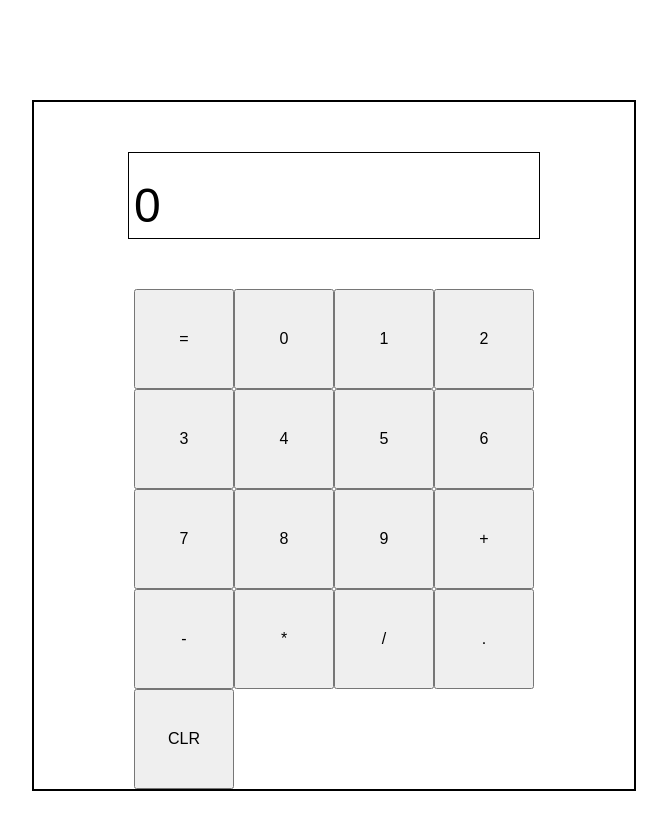
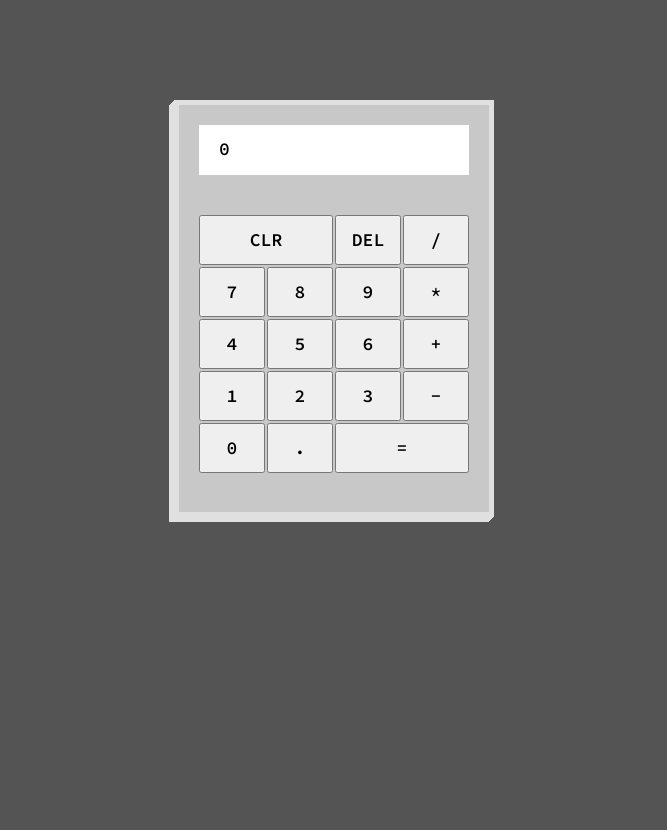
Before and after one commit to Marzdor/React-calculator, a React (Create React App) app: page / in a window 1280 px wide. Shown: the top 830 px of the page, without its empty margins (306-973 px from the left). After the commit the page ends 800 px from the top, so only its background shows below. Built offline with nearby package versions, Linux system fonts and the light colour scheme.

Commit message:
fixxed bugs and updated styleing

```diff
--- a/public/index.html
+++ b/public/index.html
@@ -21,6 +21,7 @@
       Learn how to configure a non-root public URL by running `npm run build`.
     -->
   <title>Calculator App</title>
+  <link href="https://fonts.googleapis.com/css?family=Source+Code+Pro:600" rel="stylesheet">
 </head>
 
 <body>
--- a/src/App.css
+++ b/src/App.css
@@ -1,23 +1,43 @@
+@media (min-width: 320px) {
+  body {
+    overflow: hidden;
+  }
   #calculator {
-  width: 600px;
+    background-color: #c8c8c8;
+    width: 320px;
+    height: 417px;
+    padding: 20px;
     margin: 100px auto;
-  border: solid 2px #000;
+    font-family: "Source Code Pro", monospace;
+    font-size: 1.125rem;
+    border: 5px solid #e0e0e0;
+    box-shadow: -1px 1px #e0e0e0, -2px 2px #e0e0e0, -3px 3px #e0e0e0,
+      -4px 4px #e0e0e0, -5px 5px #e0e0e0;
   }
   #display {
-  border: solid 1px #000;
-  height: 75px;
-  width: 400px;
-  margin: 50px auto;
-  padding: 5px;
-  font-size: 3rem;
-  line-height: 2;
+    background-color: white;
+    height: 50px;
+    margin: 0 auto;
+    padding: 20px;
+    font-family: inherit;
+    font-size: inherit;
+    line-height: 0.5rem;
   }
   #buttonContainer {
+    margin: 40px 0 auto;
     display: grid;
     grid-template-columns: repeat(4, 1fr);
-  width: 400px;
-  margin: 0 auto;
+    grid-gap: 2px;
+    font-family: inherit;
+    font-size: inherit;
   }
-button {
-  height: 100px;
+  #clear {
+    grid-column: 1 / span 2;
   }
+  #equals {
+    grid-column: 3 / span 2;
+  }
+  .button {
+    height: 50px;
+  }
+}
--- a/src/App.js
+++ b/src/App.js
@@ -9,7 +9,8 @@ class App extends Component {
     this.state = {
       displayText: "0",
       input: "",
-      output: ""
+      output: "",
+      showError: false
     };
 
     this.handleBtnClick = this.handleBtnClick.bind(this);
@@ -19,31 +20,45 @@ class App extends Component {
     const btn = e.target.innerText;
 
     let text = this.state.displayText === "0" ? "" : this.state.displayText;
+    console.log(btn);
+    if (text.length > 20 && (btn !== "CLR" && btn !== "DEL")) {
+      text = "Digit Length Error";
 
-    if (text.length > 14) {
-      text = "Digit Length Error";
       this.setState({
         output: this.state.displayText,
-        displayText: text
+        displayText: text,
+        showError: true
       });
+
       setTimeout(() => {
         this.setState({
-          displayText: this.state.output
+          displayText: this.state.output,
+          showError: false
         });
       }, 1000);
-    } else {
+    } else if (!this.state.showError) {
       switch (btn) {
         case "=":
           this.setState({
             displayText: eval(this.state.input)
               .toString()
-              .slice(0, 15)
+              .slice(0, 21)
           });
           break;
         case "CLR":
           this.setState({
             displayText: "0",
             input: "0"
+          });
+          break;
+        case "DEL":
+          let newText = this.state.displayText.slice(0, -1);
+
+          newText === "" ? (newText = "0") : null;
+
+          this.setState({
+            displayText: newText,
+            input: newText
           });
           break;
         default:
--- a/src/Buttons.js
+++ b/src/Buttons.js
@@ -2,23 +2,24 @@ import React from "react";
 
 const Buttons = props => {
   const btnData = [
-    ["equals", "="],
-    ["zero", "0"],
+    ["clear", "CLR"],
+    ["back", "DEL"],
+    ["divide", "/"],
+    ["seven", "7"],
+    ["eight", "8"],
+    ["nine", "9"],
+    ["multiply", "*"],
+    ["four", "4"],
+    ["five", "5"],
+    ["six", "6"],
+    ["add", "+"],
     ["one", "1"],
     ["two", "2"],
     ["three", "3"],
-    ["four", "4"],
-    ["five", "5"],
-    ["six", "6"],
-    ["seven", "7"],
-    ["eight", "8"],
-    ["nine", "9"],
-    ["add", "+"],
     ["subtract", "-"],
-    ["multiply", "*"],
-    ["divide", "/"],
+    ["zero", "0"],
     ["decimal", "."],
-    ["clear", "CLR"]
+    ["equals", "="]
   ];
   const buttons = [];
 
--- a/src/index.css
+++ b/src/index.css
@@ -1,5 +1,11 @@
 body {
+  width: 100%;
   margin: 0;
   padding: 0;
   font-family: sans-serif;
+  background-color: #545454;
 }
+* {
+  box-sizing: border-box;
+  font-family: "Roboto Mono", monospace;
+}
```
Lines whose indentation alone changed are shown as unchanged.
